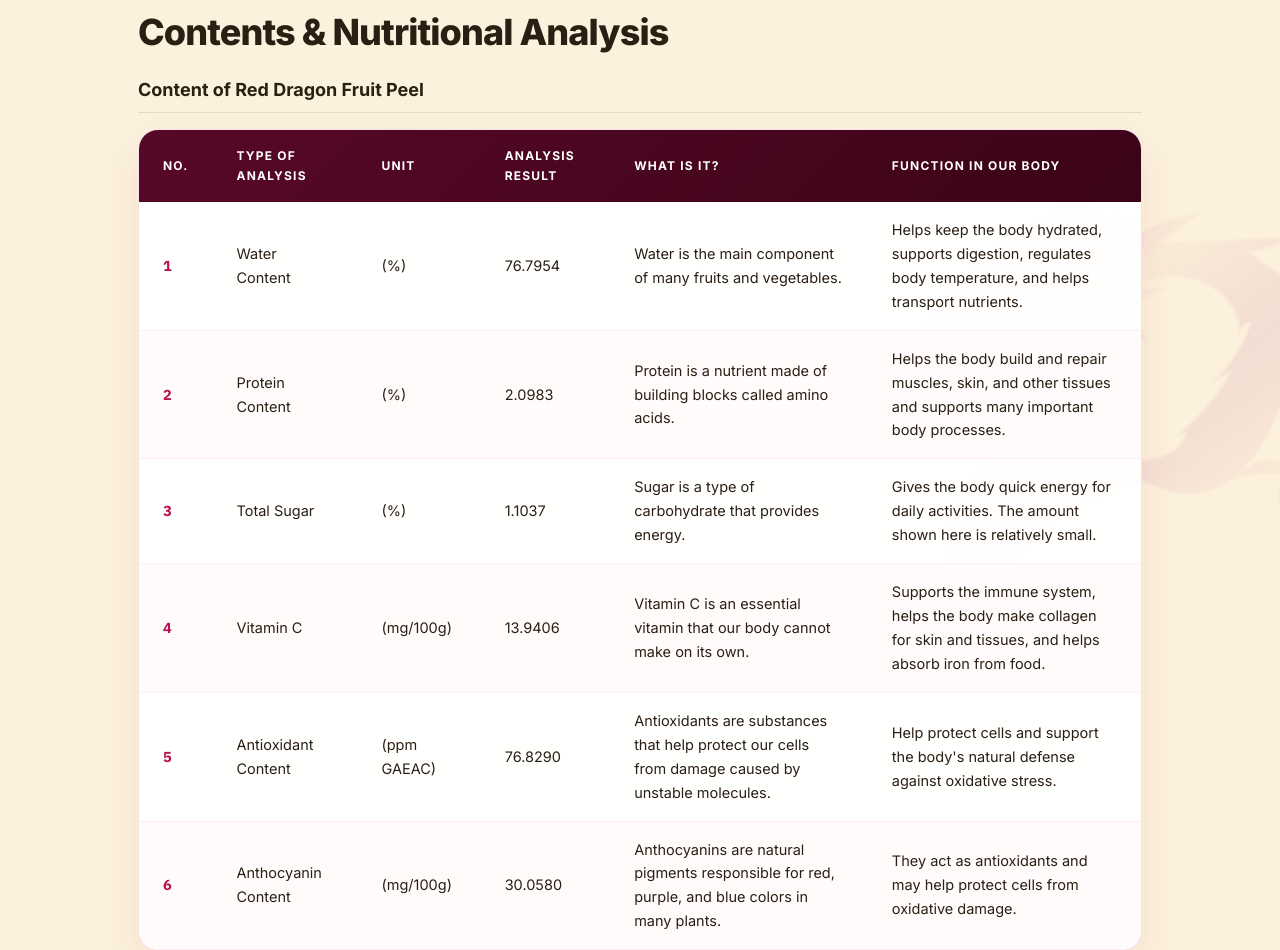
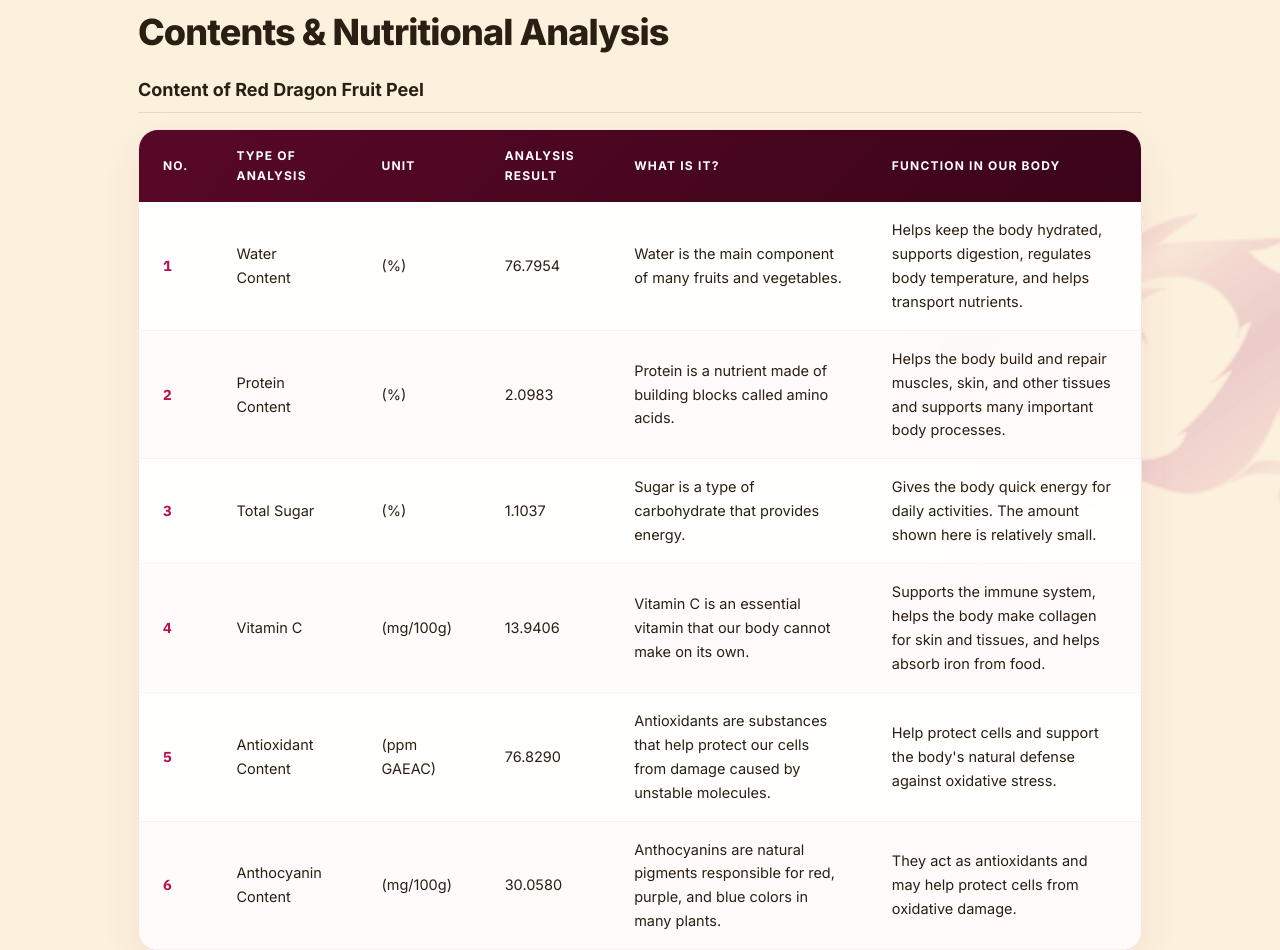
Before and after one commit to cresnaer-collab/CSP-GROUP-20, a Flask app: page / in a window 1280 px wide. Shown: the part 1062-2012 px from the top of the page. Run offline with Flask 3, Linux system fonts and the light colour scheme.

Commit message:
Update HTML dan styling poster PitaJell

```diff
--- a/static/style.css
+++ b/static/style.css
@@ -1763,7 +1763,7 @@ body::before {
   background-image: url('naga-watermark.png');
   background-size: contain;
   background-repeat: no-repeat;
-  opacity: 0.16;
+  opacity: 0.32;
   z-index: -1;
   pointer-events: none;
   transform: rotate(-6deg);
```
